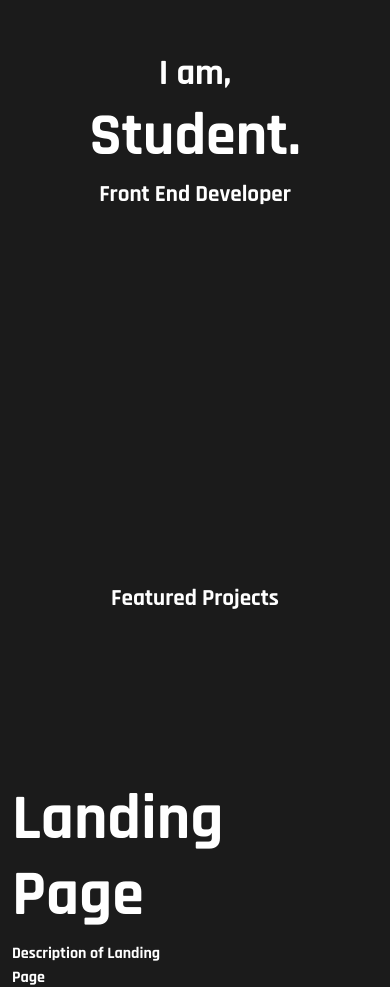
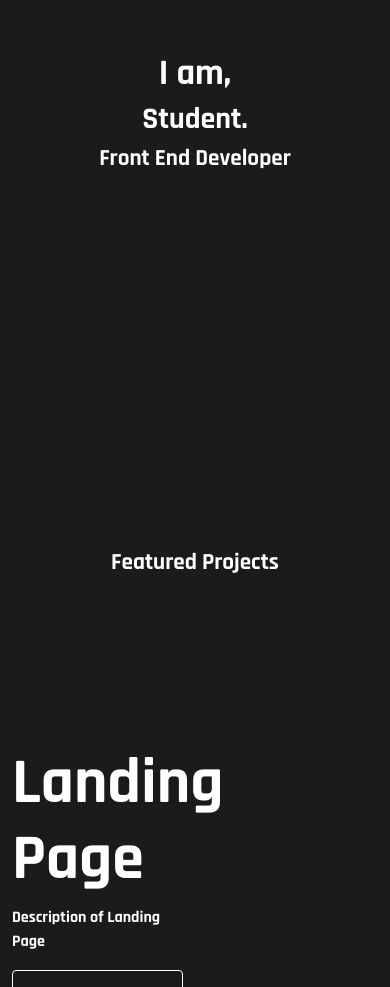
Before and after one commit to charnesim/portfolio-project, a plain HTML site: page index.html in a window 390 px wide. Shown: the part 113-1100 px from the top of the page. Drawn offline with nearby package versions, Linux system fonts and the light colour scheme.

Commit message:
Updates to Responsive

```diff
--- a/style/portfolio.css
+++ b/style/portfolio.css
@@ -33,15 +33,6 @@ h2 {
 
 @media (min-width: 300px) {
   .hero h1 {
-    font-size: 60px;
-  }
-  .hero {
-    text-align: center;
-    padding: auto;
-  }
-
-  .body {
-    overflow-x: hidden;
-    width: 100%;
+    font-size: 30px;
   }
 }
```
